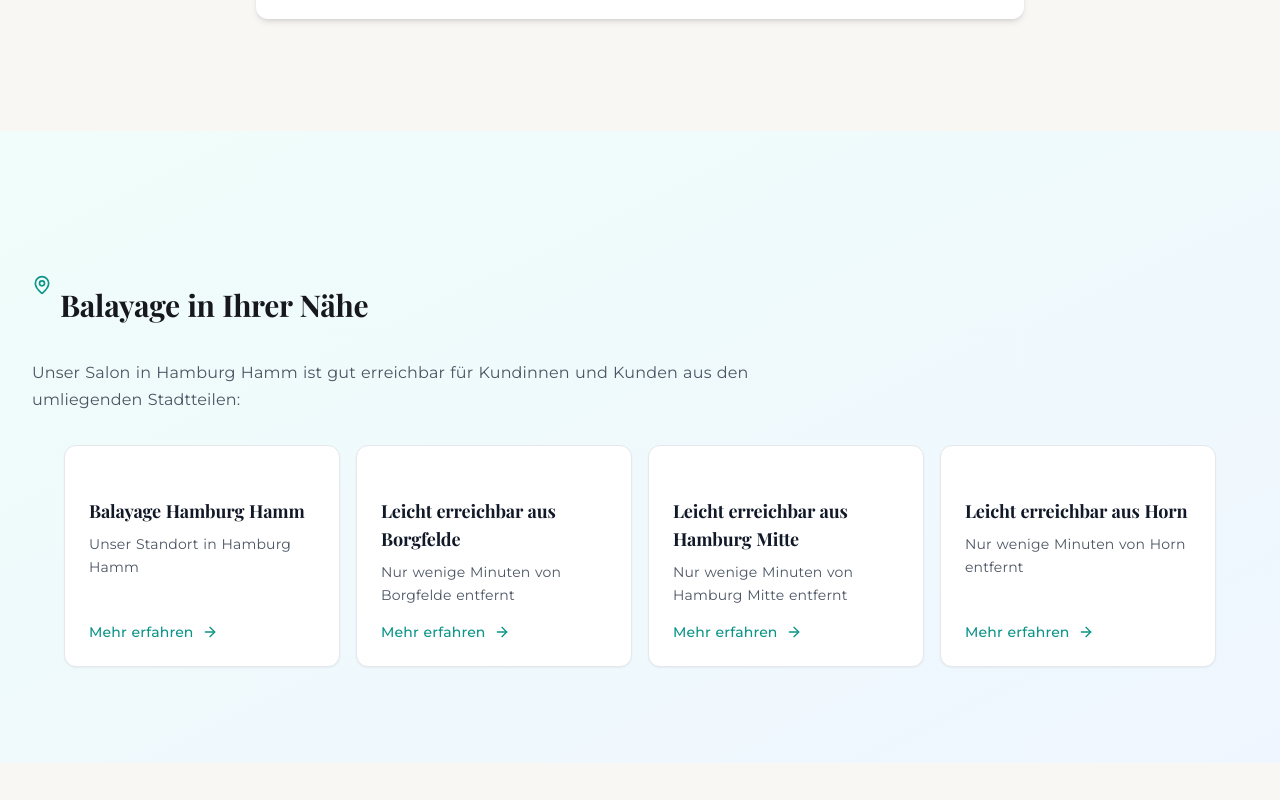
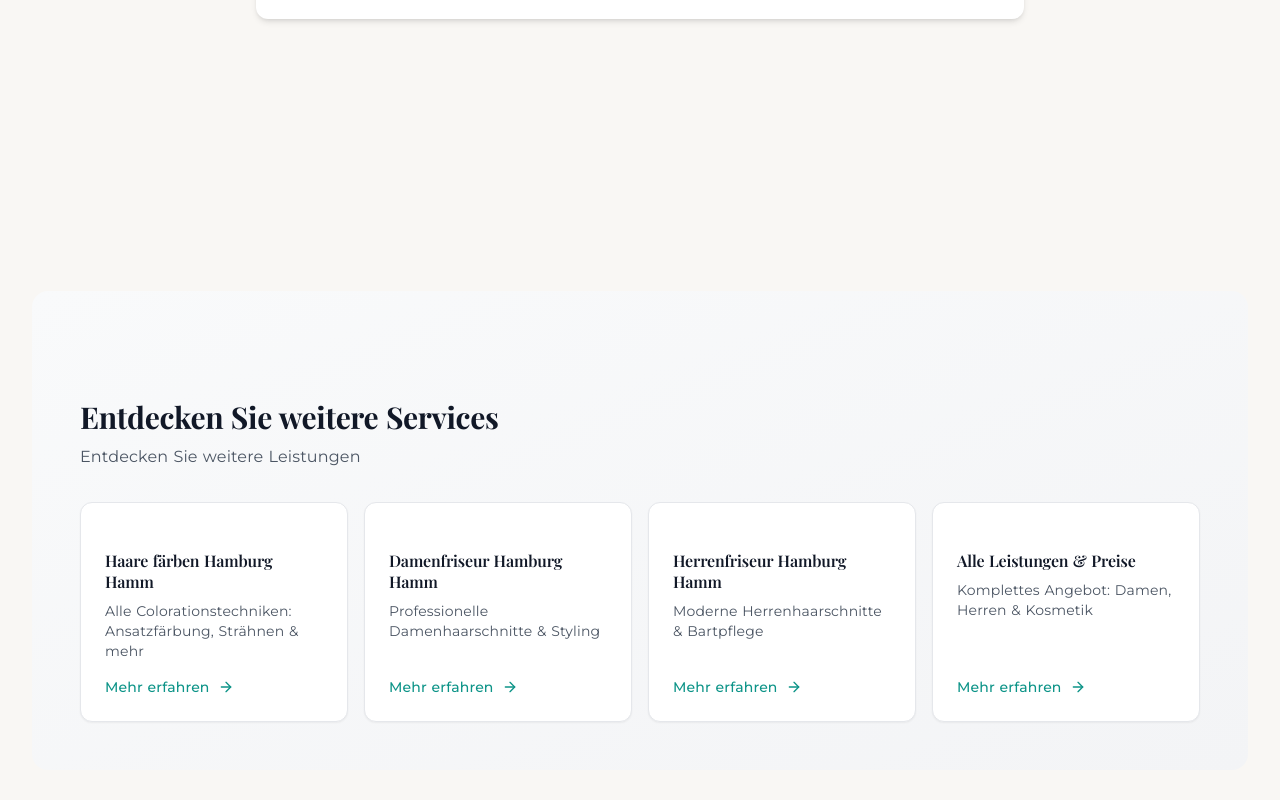
Before and after one commit to FormellaVision/LIVE_Ihr_Frisuren_Studio, a Next.js app: page /balayage-hamburg-hamm in a window 1280 px wide. Shown: the part 5000-5800 px from the top of the page. Built offline with nearby package versions, Linux system fonts and the light colour scheme; a web font is replaced by a local one.

Commit message:
Updated page.tsx

```diff
--- a/app/balayage-hamburg-hamm/page.tsx
+++ b/app/balayage-hamburg-hamm/page.tsx
@@ -5,7 +5,6 @@ import { CTABanner } from '@/components/shared/CTABanner';
 import { ServiceContactBlock } from '@/components/shared/ServiceContactBlock';
 import { ServiceFAQSection } from '@/components/shared/ServiceFAQSection';
 import { RelatedServices } from '@/components/sections/RelatedServices';
-import { ServiceAreaLinks } from '@/components/shared/ServiceAreaLinks';
 import { BUSINESS_INFO } from '@/lib/constants';
 import { getBreadcrumbSchema, getServiceSchema, getFAQSchema, SERVICE_FAQS } from '@/lib/schema';
 import { Check, Palette, Sparkles, Award, Clock } from 'lucide-react';
@@ -246,11 +245,6 @@ export default function BalayagePage() {
         subtitle="Alles Wichtige zur Balayage-Behandlung in Hamburg Hamm"
       />
 
-      <ServiceAreaLinks
-        service="Balayage"
-        serviceSlug="balayage"
-      />
-
       <section className="section-padding">
         <div className="container-custom">
           <RelatedServices
--- a/app/damenfriseur-hamburg-hamm/page.tsx
+++ b/app/damenfriseur-hamburg-hamm/page.tsx
@@ -7,7 +7,6 @@ import { CTABanner } from '@/components/shared/CTABanner';
 import { ServiceContactBlock } from '@/components/shared/ServiceContactBlock';
 import { ServiceFAQSection } from '@/components/shared/ServiceFAQSection';
 import { RelatedServices } from '@/components/sections/RelatedServices';
-import { ServiceAreaLinks } from '@/components/shared/ServiceAreaLinks';
 import { SERVICES_DAMEN, BUSINESS_INFO } from '@/lib/constants';
 import { getBreadcrumbSchema, getServiceSchema, getFAQSchema, SERVICE_FAQS } from '@/lib/schema';
 import { Check, Sparkles, Palette, Award } from 'lucide-react';
@@ -204,11 +203,6 @@ export default function DamenfriseurPage() {
         subtitle="Alles Wichtige zu Damenhaarschnitten in Hamburg Hamm"
       />
 
-      <ServiceAreaLinks
-        service="Damenfriseur"
-        serviceSlug="damenfriseur"
-      />
-
       <section className="section-padding">
         <div className="container-custom">
           <RelatedServices
--- a/app/haare-faerben-hamburg-hamm/page.tsx
+++ b/app/haare-faerben-hamburg-hamm/page.tsx
@@ -7,7 +7,6 @@ import { CTABanner } from '@/components/shared/CTABanner';
 import { ServiceContactBlock } from '@/components/shared/ServiceContactBlock';
 import { ServiceFAQSection } from '@/components/shared/ServiceFAQSection';
 import { RelatedServices } from '@/components/sections/RelatedServices';
-import { ServiceAreaLinks } from '@/components/shared/ServiceAreaLinks';
 import { SERVICES_DAMEN, BUSINESS_INFO } from '@/lib/constants';
 import { getBreadcrumbSchema, getServiceSchema, getFAQSchema, SERVICE_FAQS } from '@/lib/schema';
 import { Check, Palette, Sparkles, Award, Clock, Droplets, Shield } from 'lucide-react';
@@ -242,11 +241,6 @@ export default function HaareFaerbenPage() {
                 subtitle="Alles Wichtige zu Colorationen in Hamburg Hamm"
             />
 
-            <ServiceAreaLinks
-                service="Haare färben"
-                serviceSlug="haare-faerben"
-            />
-
             {/* Related Services */}
             <section className="section-padding">
                 <div className="container-custom">
--- a/app/herrenfriseur-hamburg-hamm/page.tsx
+++ b/app/herrenfriseur-hamburg-hamm/page.tsx
@@ -6,7 +6,6 @@ import { CTABanner } from '@/components/shared/CTABanner';
 import { ServiceContactBlock } from '@/components/shared/ServiceContactBlock';
 import { ServiceFAQSection } from '@/components/shared/ServiceFAQSection';
 import { RelatedServices } from '@/components/sections/RelatedServices';
-import { ServiceAreaLinks } from '@/components/shared/ServiceAreaLinks';
 import { SERVICES_HERREN, BUSINESS_INFO } from '@/lib/constants';
 import { getBreadcrumbSchema, getServiceSchema, getFAQSchema, SERVICE_FAQS } from '@/lib/schema';
 import { Check, Scissors, Award } from 'lucide-react';
@@ -231,11 +230,6 @@ export default function HerrenfriseurPage() {
         subtitle="Alles Wichtige zu Herrenhaarschnitten in Hamburg Hamm"
       />
 
-      <ServiceAreaLinks
-        service="Herrenfriseur"
-        serviceSlug="herrenfriseur"
-      />
-
       <section className="section-padding">
         <div className="container-custom">
           <RelatedServices
```
